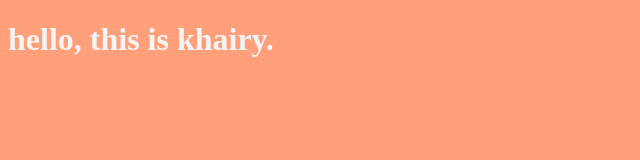
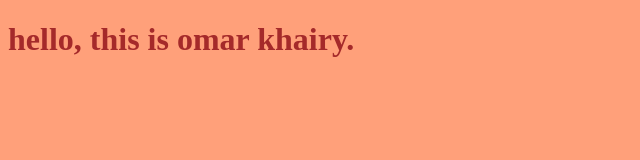
Before and after one commit to omarkha1ry/myproject, a plain HTML site: page index.html in a window 1280 px wide. Shown: the whole page, without its empty margins (0-640 px from the left). Drawn offline with Linux system fonts and the light colour scheme.

Commit message:
changing the syle of the title

```diff
--- a/index.html
+++ b/index.html
@@ -7,7 +7,7 @@
     <link rel="stylesheet" href="style.css">
 </head>
 <body>
-<h1>hello, this is khairy.</h1>
+<h1>hello, this is omar khairy.</h1>
 <script src="app.js"></script>
 
 </body>
--- a/style.css
+++ b/style.css
@@ -1,6 +1,5 @@
 h1{
-    color : whitesmoke;
-
+    color: brown;
 
 }
 body{
```
